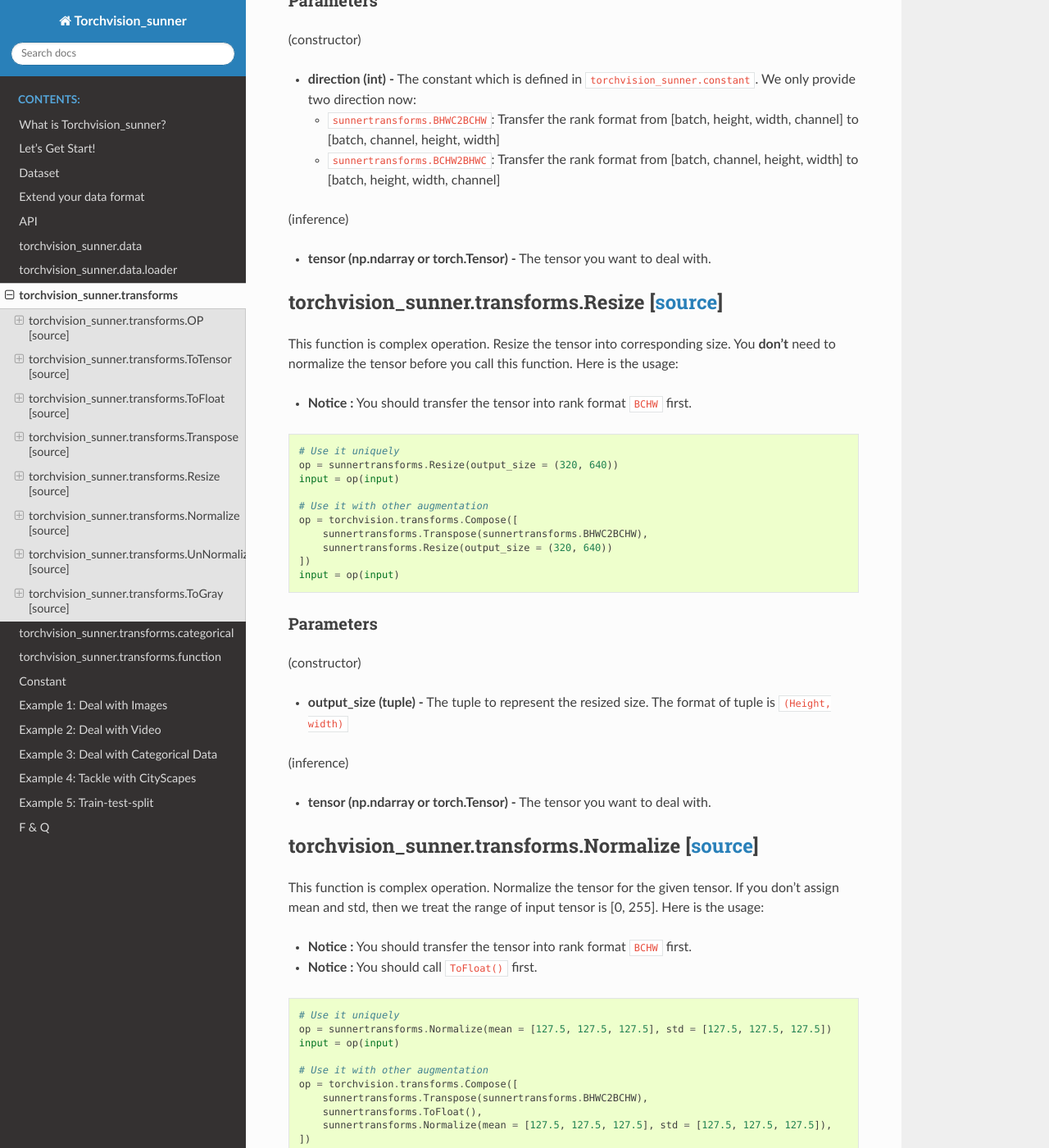
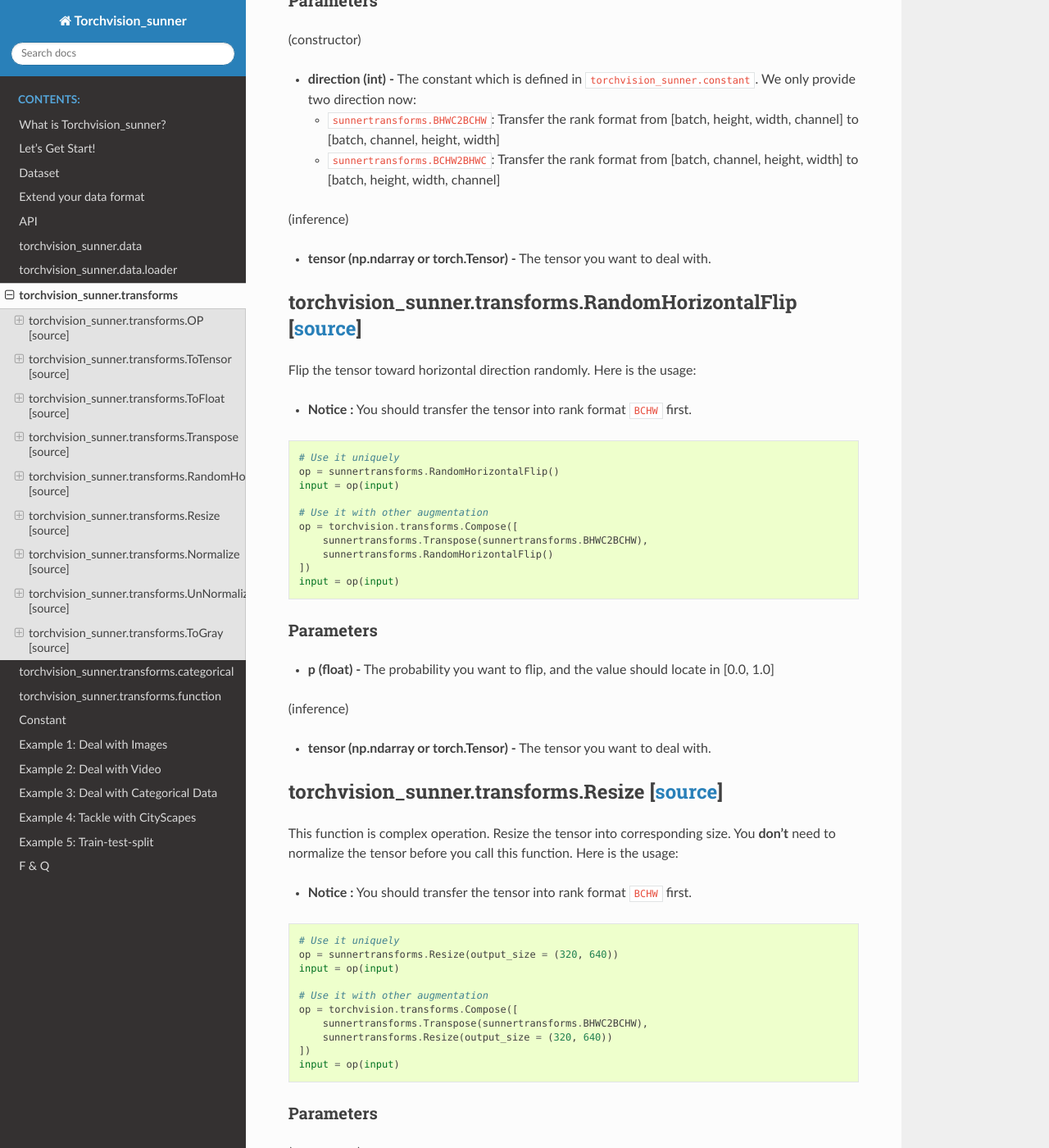
Before and after one commit to SunnerLi/Torchvision_sunner_book, a Sphinx documentation site: the page built from source/tutorial/transforms.md, in a window 1280 px wide and 1400 px high, scrolled down 2103 px. Shown: the whole window at 82% size. Built offline with Sphinx 7.4.7 and the Read the Docs theme 2.0.0, drawn with Linux system fonts in a browser that asks for light colours.

Commit message:
add the explanation of RandomHorizontalFlip

````diff
--- a/source/tutorial/transforms.md
+++ b/source/tutorial/transforms.md
@@ -75,6 +75,31 @@ input = op(input)
 * **direction (int) -** The constant which is defined in ``torchvision_sunner.constant``. We only provide two direction now:
     * ``sunnertransforms.BHWC2BCHW``: Transfer the rank format from [batch, height, width, channel] to [batch, channel, height, width]
     * ``sunnertransforms.BCHW2BHWC``: Transfer the rank format from [batch, channel, height, width] to [batch, height, width, channel]
+
+(inference)
+* **tensor (np.ndarray or torch.Tensor) -** The tensor you want to deal with.
+
+## torchvision_sunner.transforms.RandomHorizontalFlip [[source](https://github.com/SunnerLi/Torchvision_sunner/blob/master/torchvision_sunner/transforms/simple.py#L68)]
+
+Flip the tensor toward horizontal direction randomly. Here is the usage:
+
+* **Notice :** You should transfer the tensor into rank format ``BCHW`` first.
+
+```python
+# Use it uniquely
+op = sunnertransforms.RandomHorizontalFlip()
+input = op(input)
+
+# Use it with other augmentation
+op = torchvision.transforms.Compose([
+    sunnertransforms.Transpose(sunnertransforms.BHWC2BCHW),
+    sunnertransforms.RandomHorizontalFlip()
+])
+input = op(input)
+```
+
+#### Parameters
+* **p  (float)  -** The probability you want to flip, and the value should locate in [0.0, 1.0]
 
 (inference)
 * **tensor (np.ndarray or torch.Tensor) -** The tensor you want to deal with.
````
